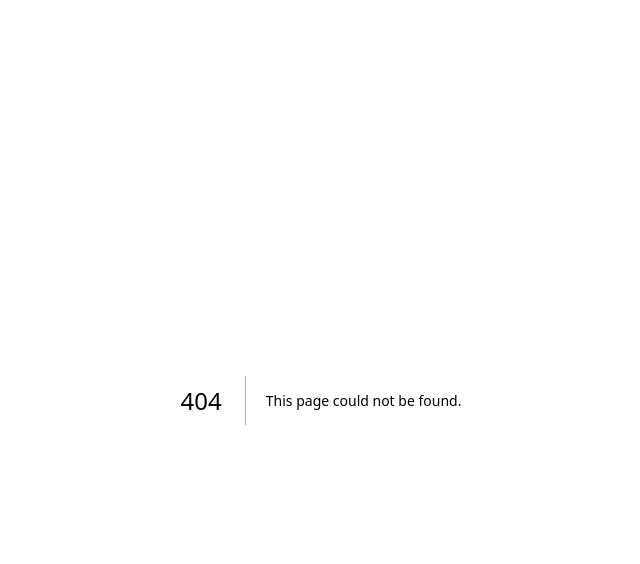
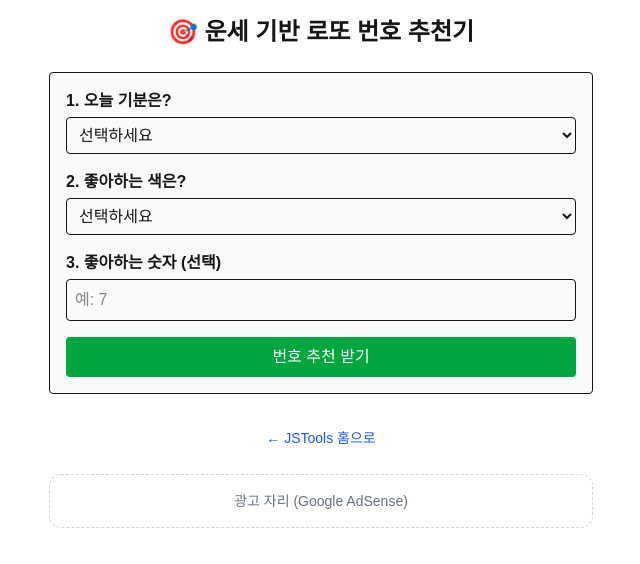
Before and after one commit to baezzaes/jstools, a Next.js app: page /tools/lotto-generator in a window 1280 px wide. Before the commit this address had no page. Shown: the top 564 px of the page, without its empty margins (319-959 px from the left). Built offline with nearby package versions, Linux system fonts and the light colour scheme.

Commit message:
로또 업데이트

```diff
--- a/src/app/page.tsx
+++ b/src/app/page.tsx
@@ -47,6 +47,20 @@ export default function Home() {
           </a>
         </div>
 
+        <div className="border rounded-xl p-4 shadow-sm space-y-2">
+          <h2 className="text-xl font-semibold">🎯 운세 기반 로또 번호 추천기</h2>
+          <p className="text-sm text-gray-600">
+            기분과 색상, 좋아하는 숫자에 기반하여 로또 번호를 추천합니다.
+          </p>
+          <a
+            href="/tools/lotto-generator"
+            className="inline-block mt-2 px-4 py-2 bg-black text-white rounded hover:bg-gray-800 transition"
+          >
+            사용하기
+          </a>
+        </div>
+
+
       </section>
 
       {/* 광고 자리 */}
--- /dev/null
+++ b/src/app/tools/lotto-generator/page.tsx
@@ -0,0 +1,157 @@
+'use client'
+
+import { useState } from 'react'
+
+const feelings = ["행복함", "평온함", "불안함", "짜증남", "신남"]
+const colors = ["빨강", "파랑", "노랑", "초록", "보라"]
+
+export default function LottoGenerator() {
+  const [selectedFeeling, setSelectedFeeling] = useState('')
+  const [selectedColor, setSelectedColor] = useState('')
+  const [favoriteNumber, setFavoriteNumber] = useState('')
+  const [result, setResult] = useState<number[]>([])
+
+  const handleGenerate = () => {
+    const numbers = new Set<number>()
+
+    // 사용자 입력 반영
+    if (!isNaN(Number(favoriteNumber))) {
+      numbers.add(Number(favoriteNumber))
+    }
+
+    // 기분별 번호 편향
+    const moodBias: Record<string, number[]> = {
+      행복함: [7, 14, 21, 28, 35, 42],
+      평온함: [3, 11, 19, 27, 36, 44],
+      불안함: [2, 9, 18, 25, 34, 40],
+      짜증남: [5, 13, 22, 31, 38, 45],
+      신남: [1, 8, 17, 26, 33, 41],
+    }
+    const bias = moodBias[selectedFeeling] || []
+    while (numbers.size < 4 && bias.length > 0) {
+      const rand = bias[Math.floor(Math.random() * bias.length)]
+      numbers.add(rand)
+    }
+
+    // 랜덤 숫자 보완
+    while (numbers.size < 6) {
+      numbers.add(Math.floor(Math.random() * 45) + 1)
+    }
+
+    setResult(Array.from(numbers).sort((a, b) => a - b))
+  }
+
+  // 번호 저장
+  const saveNumber = () => {
+    const savedNumbers = JSON.parse(localStorage.getItem('savedLottoNumbers') || '[]')
+    savedNumbers.push(result)
+    localStorage.setItem('savedLottoNumbers', JSON.stringify(savedNumbers))
+  }
+
+  // 저장된 번호 가져오기
+  const getSavedNumbers = () => {
+    return JSON.parse(localStorage.getItem('savedLottoNumbers') || '[]')
+  }
+
+  // 저장된 번호 삭제하기
+  const deleteSavedNumber = (index: number) => {
+    const savedNumbers = JSON.parse(localStorage.getItem('savedLottoNumbers') || '[]')
+    savedNumbers.splice(index, 1)
+    localStorage.setItem('savedLottoNumbers', JSON.stringify(savedNumbers))
+  }
+
+  return (
+    <div className="max-w-xl mx-auto p-4 space-y-6">
+      <h1 className="text-2xl font-bold text-center">🎯 운세 기반 로또 번호 추천기</h1>
+
+      <div className="space-y-4 border p-4 rounded bg-gray-50">
+        <div>
+          <label className="font-semibold">1. 오늘 기분은?</label>
+          <select
+            value={selectedFeeling}
+            onChange={(e) => setSelectedFeeling(e.target.value)}
+            className="w-full p-2 border rounded mt-1"
+          >
+            <option value="">선택하세요</option>
+            {feelings.map((f) => (
+              <option key={f} value={f}>{f}</option>
+            ))}
+          </select>
+        </div>
+
+        <div>
+          <label className="font-semibold">2. 좋아하는 색은?</label>
+          <select
+            value={selectedColor}
+            onChange={(e) => setSelectedColor(e.target.value)}
+            className="w-full p-2 border rounded mt-1"
+          >
+            <option value="">선택하세요</option>
+            {colors.map((c) => (
+              <option key={c} value={c}>{c}</option>
+            ))}
+          </select>
+        </div>
+
+        <div>
+          <label className="font-semibold">3. 좋아하는 숫자 (선택)</label>
+          <input
+            type="number"
+            min={1}
+            max={45}
+            value={favoriteNumber}
+            onChange={(e) => setFavoriteNumber(e.target.value)}
+            className="w-full p-2 border rounded mt-1"
+            placeholder="예: 7"
+          />
+        </div>
+
+        <button
+          onClick={handleGenerate}
+          className="w-full bg-green-600 text-white py-2 rounded hover:bg-green-700 transition"
+        >
+          번호 추천 받기
+        </button>
+      </div>
+
+      {result.length > 0 && (
+        <div className="text-center text-xl mt-6">
+          🎉 추천 번호: <strong>{result.join(', ')}</strong>
+        </div>
+      )}
+
+      {/* 저장하기 버튼 */}
+      {result.length > 0 && (
+        <button
+          onClick={saveNumber}
+          className="w-full bg-blue-600 text-white py-2 rounded hover:bg-blue-700 transition mt-4"
+        >
+          저장하기
+        </button>
+      )}
+
+      {/* 저장된 번호 보기 */}
+      {getSavedNumbers().length > 0 && (
+        <div className="mt-6">
+          <h3 className="text-lg font-semibold">저장된 번호</h3>
+          {getSavedNumbers().map((saved, index) => (
+            <div key={index} className="p-2 border-b">
+              <strong>{saved.join(', ')}</strong>
+              <button onClick={() => deleteSavedNumber(index)} className="ml-2 text-red-500">삭제</button>
+            </div>
+          ))}
+
+        </div>
+      )}
+
+      <div className="text-center mt-8">
+        <a href="/" className="text-sm text-blue-600 hover:underline">← JSTools 홈으로</a>
+      </div>
+
+      {/* 광고 영역 */}
+      <div className="border border-dashed border-gray-300 p-4 text-center text-sm text-gray-500 rounded-xl">
+        광고 자리 (Google AdSense)
+      </div>
+    </div>
+  )
+}
```
